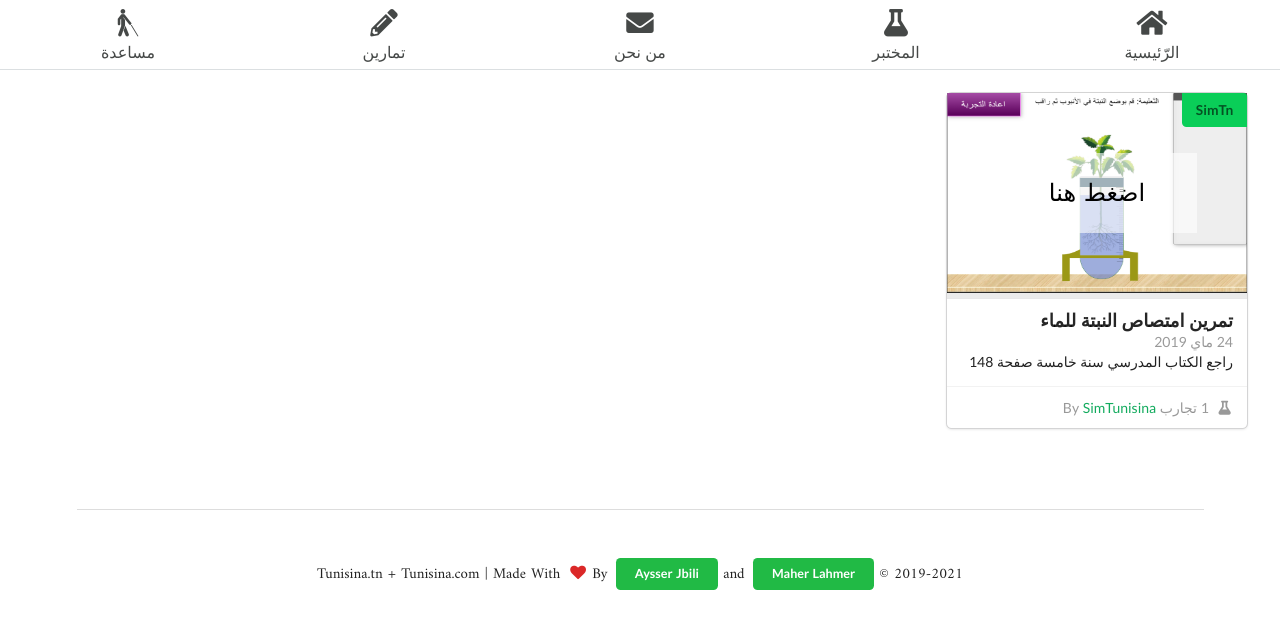
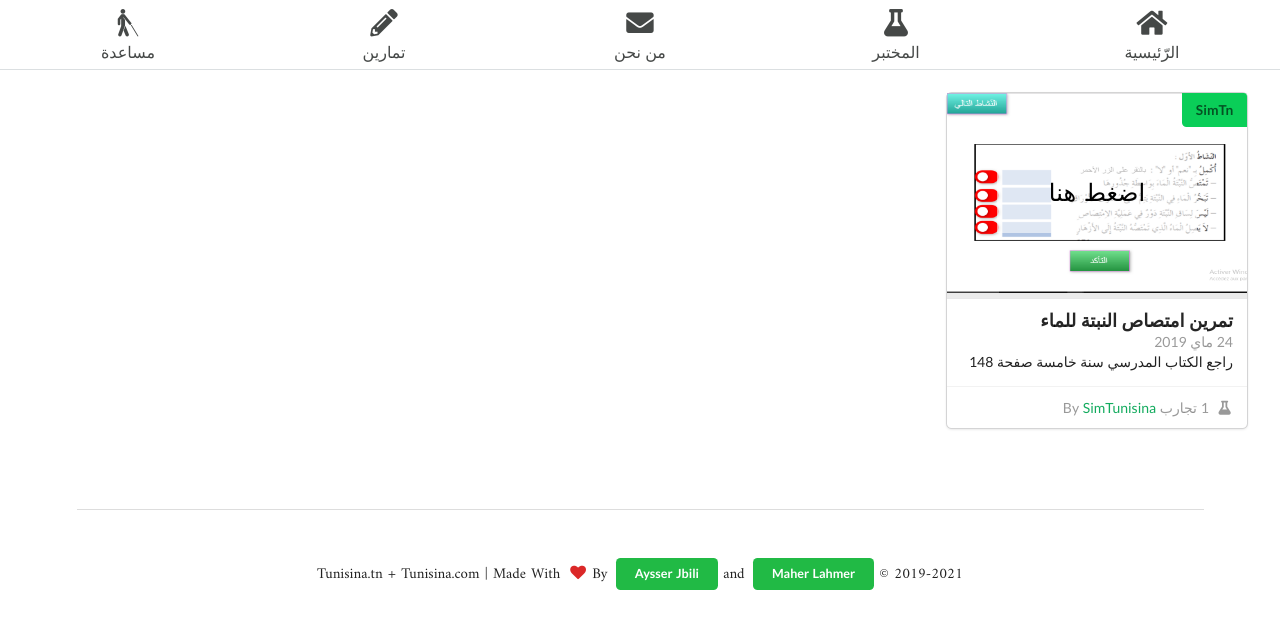
Before and after one commit to aysnet1/simPer, a Nuxt app: page /test in a window 1280 px wide. Shown: the top 628 px of the page. Built offline with nearby package versions, Linux system fonts and the light colour scheme; what vue-particles would draw is missing.

Commit message:
Update test.vue

```diff
--- a/pages/test.vue
+++ b/pages/test.vue
@@ -70,7 +70,7 @@ data  () {
     return {
 
  sims: [
-        { id:0, title:"تمرين امتصاص النبتة للماء ",by:"SimTunisina",date:"24 ماي 2019",img:"0.png",link:"/app1",desc:"راجع الكتاب المدرسي سنة خامسة صفحة 148" },
+        { id:0, title:"تمرين امتصاص النبتة للماء ",by:"SimTunisina",date:"24 ماي 2019",img:"app1.png",link:"/app1",desc:"راجع الكتاب المدرسي سنة خامسة صفحة 148" },
 
 
       ]
```
